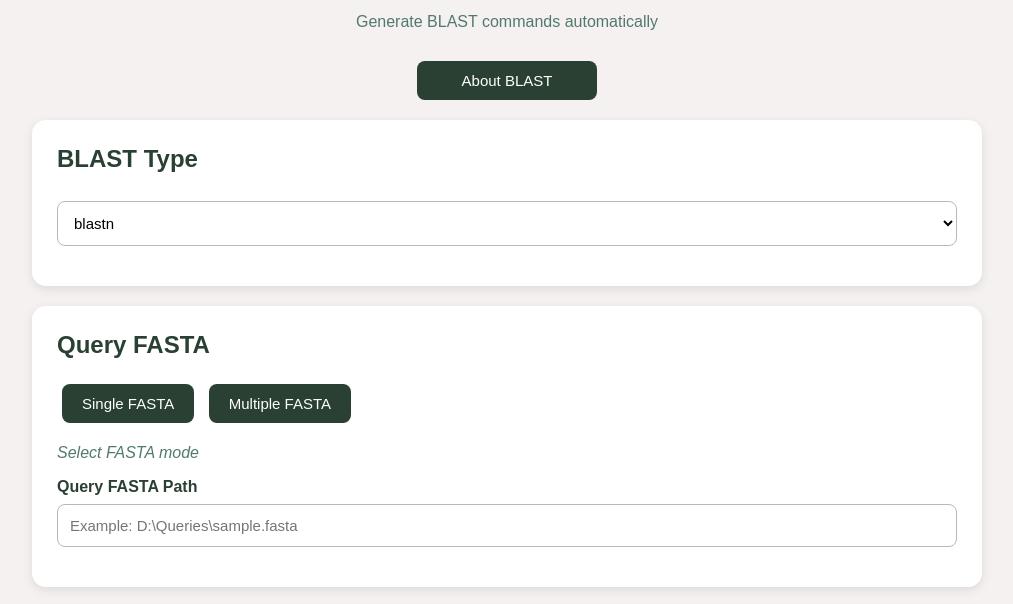
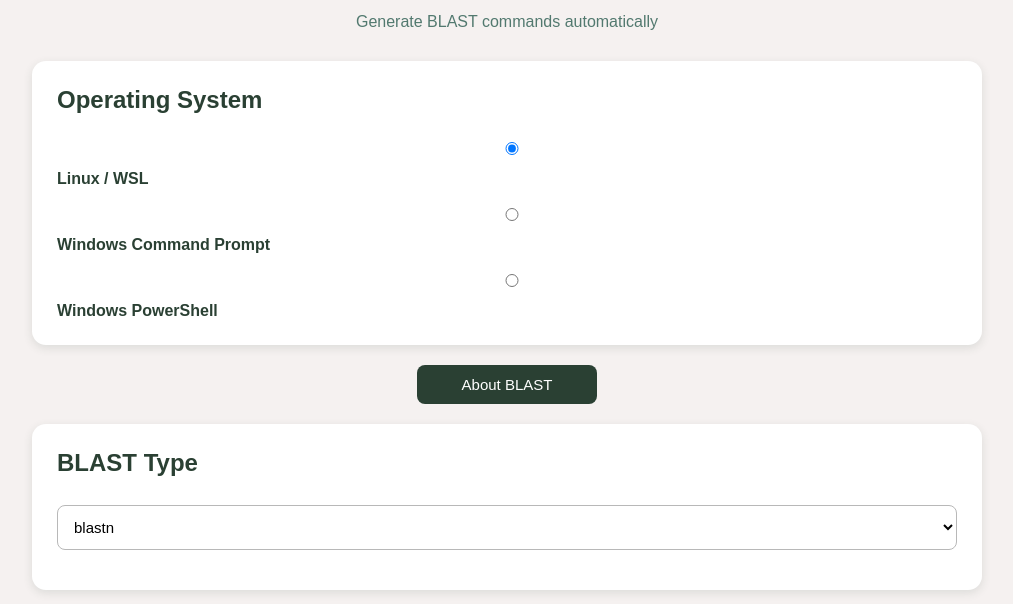
Before and after one commit to karma-chameleon22/Having-a-BLAST, a plain HTML site: page index.html in a window 1280 px wide. Shown: the part 117-721 px from the top of the page, without its empty margins (133-1146 px from the left). Drawn offline with Linux system fonts and the light colour scheme.

Commit message:
Update index.html

```diff
--- a/index.html
+++ b/index.html
@@ -25,7 +25,51 @@
 Generate BLAST commands automatically
 </p>
 
+<!-- OPERATING SYSTEM -->
 
+<div class="section">
+
+
+<h2>Operating System</h2>
+
+
+<label>
+<input
+type="radio"
+name="platform"
+value="linux"
+checked>
+
+Linux / WSL
+
+</label>
+
+
+
+<label>
+<input
+type="radio"
+name="platform"
+value="windows">
+
+Windows Command Prompt
+
+</label>
+
+
+
+<label>
+<input
+type="radio"
+name="platform"
+value="powershell">
+
+Windows PowerShell
+
+</label>
+
+
+</div>
 
 
 
```
